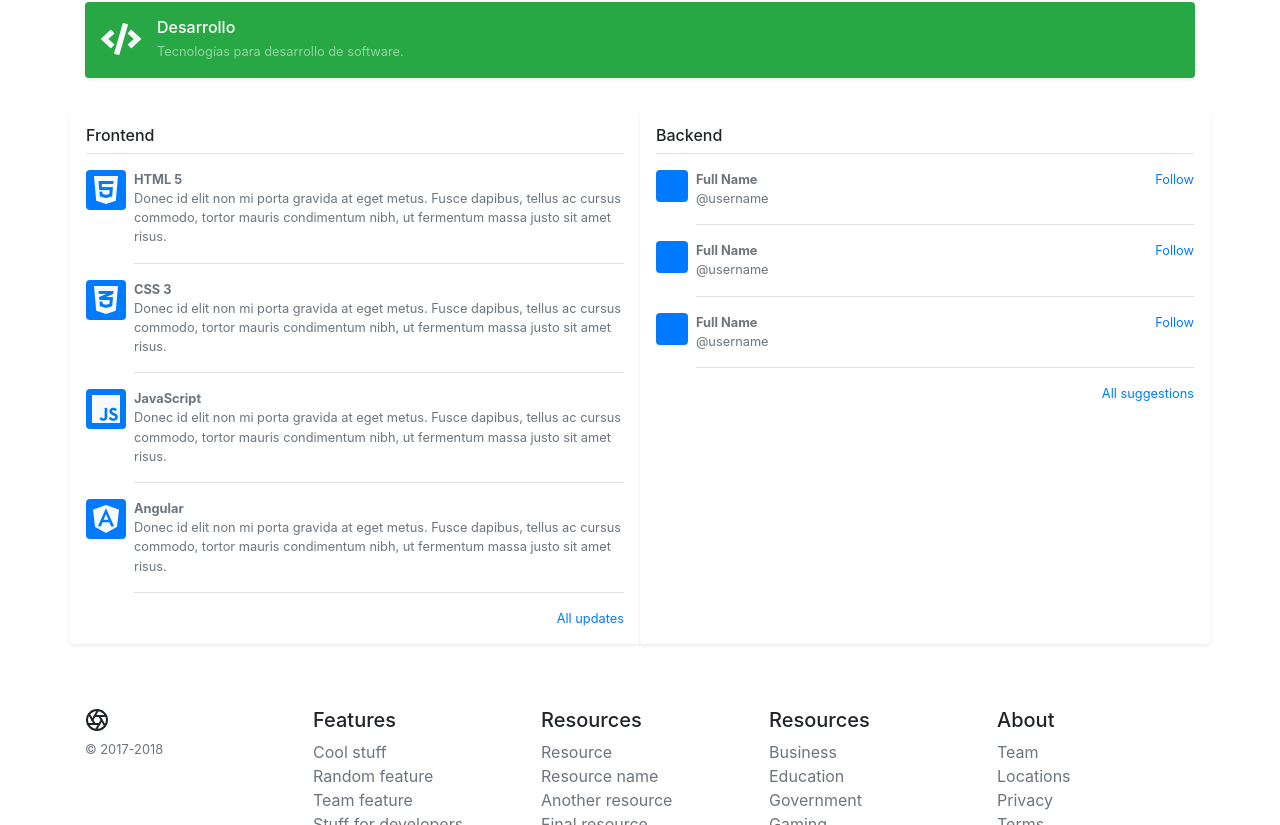
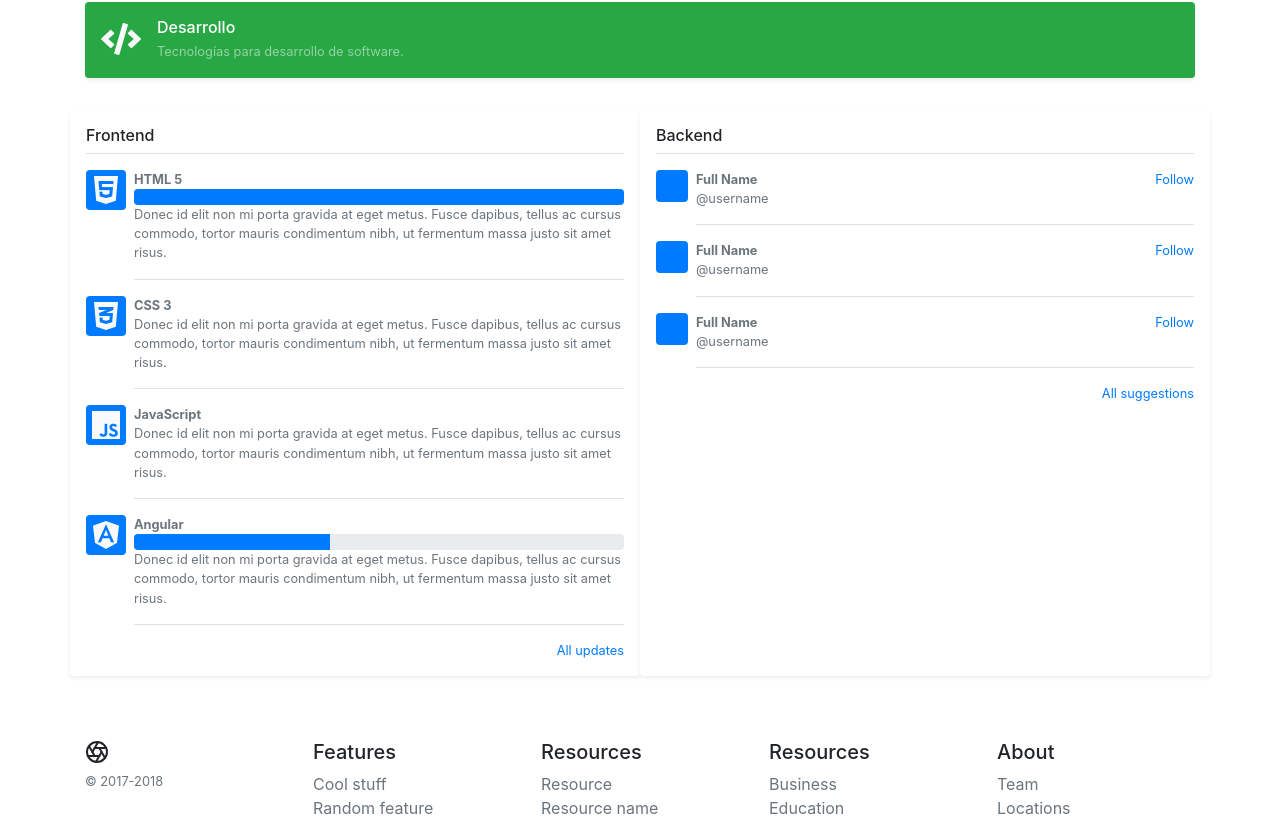
Before and after one commit to yrguativa/MP, a plain HTML site: page index.html in a window 1280 px wide. Shown: the part 682-1507 px from the top of the page. Drawn offline with nearby package versions, Linux system fonts and the light colour scheme.

Commit message:
template progress

```diff
--- a/index.html
+++ b/index.html
@@ -57,8 +57,8 @@
     <main role="main" class="container">
         <div class="d-flex align-items-center p-3 my-3 text-white-50 bg-success rounded shadow-sm">
             <div class="mr-3" width="48" height="48">
-             <i class="fas fa-code fa-2x text-light"></i>
-             </div>
+                <i class="fas fa-code fa-2x text-light"></i>
+            </div>
             <div class="lh-100">
                 <h6 class="mb-0 text-white lh-100">Desarrollo</h6>
                 <small>Tecnologías para desarrollo de software.</small>
@@ -72,11 +72,15 @@
                         <i class="fab fa-html5 fa-2x text-light"></i>
                     </div>
 
-                    <p class="media-body pb-3 mb-0 small lh-125 border-bottom border-gray">
+                    <div class="media-body pb-3 mb-0 small lh-125 border-bottom border-gray">
                         <strong class="d-block text-gray-dark">HTML 5</strong>
+                        <div class="progress">
+                            <div class="progress-bar" role="progressbar" style="width: 100%" aria-valuenow="50" aria-valuemin="0" aria-valuemax="100"></div>
+                        </div>
                         Donec id elit non mi porta gravida at eget metus. Fusce dapibus, tellus ac cursus commodo, tortor mauris condimentum nibh,
                         ut fermentum massa justo sit amet risus.
-                    </p>
+                    </div>
+
 
                 </div>
                 <div class="media text-muted pt-3">
@@ -103,11 +107,14 @@
                     <div class="mr-2 p-1 rounded bg-primary text-center" style="width: 40px; height: 40px;">
                         <i class="fab fa-angular fa-2x text-light"></i>
                     </div>
-                    <p class="media-body pb-3 mb-0 small lh-125 border-bottom border-gray">
+                    <div class="media-body pb-3 mb-0 small lh-125 border-bottom border-gray">
                         <strong class="d-block text-gray-dark">Angular</strong>
+                        <div class="progress">
+                            <div class="progress-bar" role="progressbar" style="width: 40%" aria-valuenow="50" aria-valuemin="0" aria-valuemax="100"></div>
+                        </div>
                         Donec id elit non mi porta gravida at eget metus. Fusce dapibus, tellus ac cursus commodo, tortor mauris condimentum nibh,
                         ut fermentum massa justo sit amet risus.
-                    </p>
+                    </div>
                 </div>
                 <small class="d-block text-right mt-3">
                     <a href="#">All updates</a>
```
